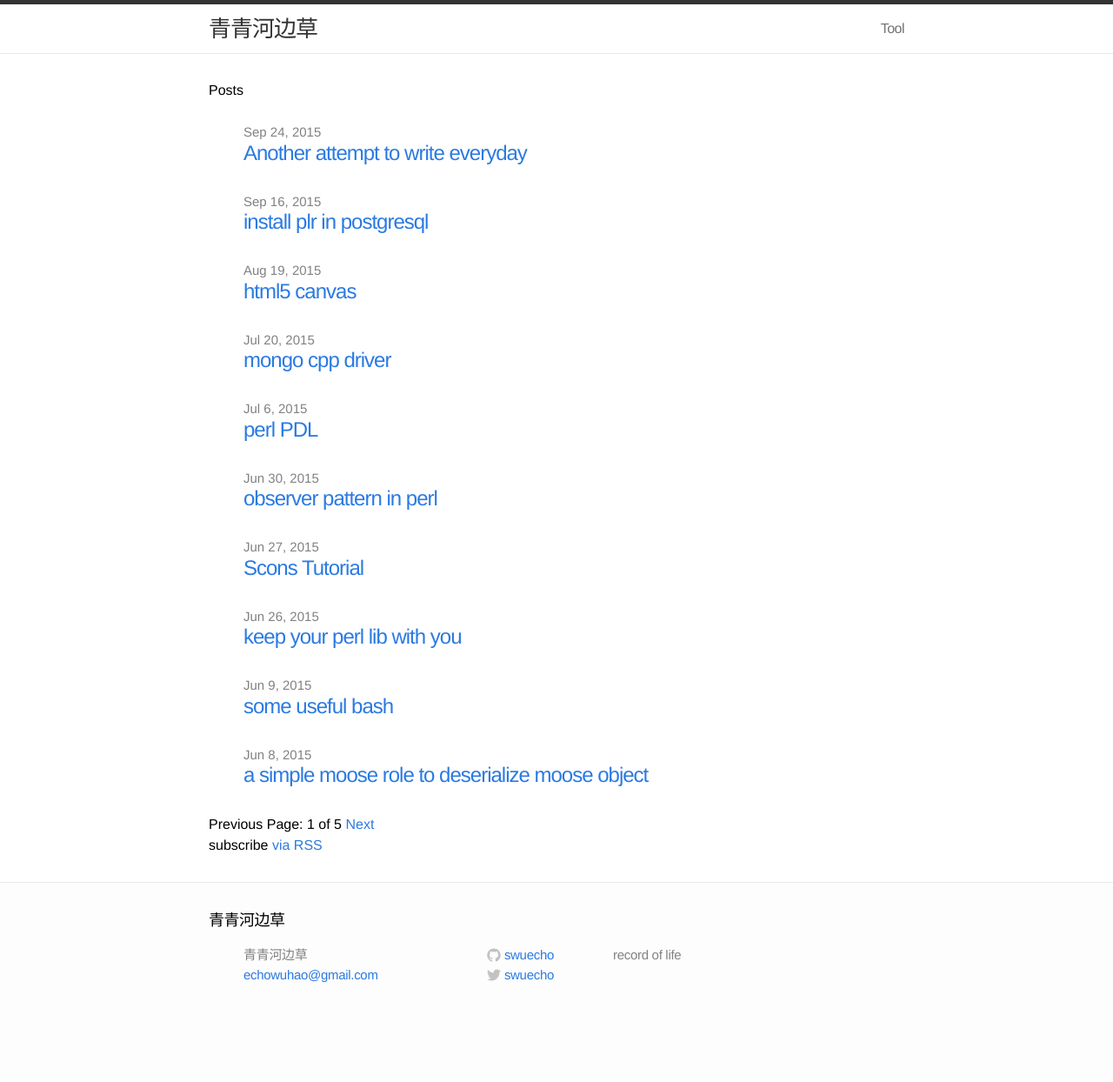
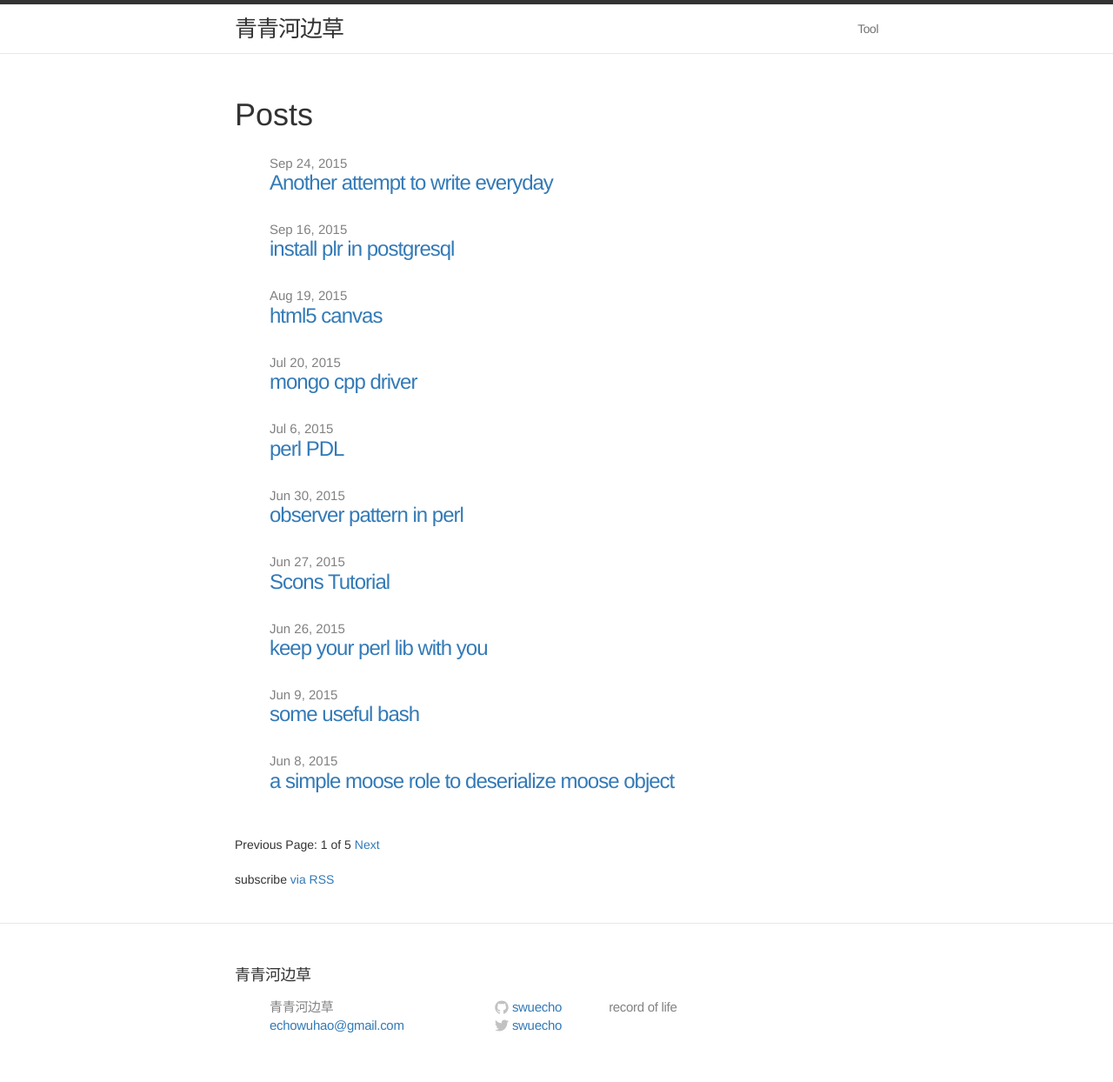
Before and after one commit to swuecho/swuecho.github.io, a Jekyll site: the page built from index.html, in a window 1280 px wide. Shown: the whole page at 87% size. Built offline with Jekyll 4.4.1, drawn with Linux system fonts in a browser that asks for light colours; the list of posts is cut into pages by our own code; before the commit the page ends 1177 px from its top, so only the background shows below that.

Commit message:
add bootstrap

```diff
--- a/_includes/head.html
+++ b/_includes/head.html
@@ -18,4 +18,14 @@
     ga('send', 'pageview');
     </script>
 
+    <!-- boostrap -->
+    <!-- Latest compiled and minified CSS -->
+    <link rel="stylesheet" href="https://maxcdn.bootstrapcdn.com/bootstrap/3.3.5/css/bootstrap.min.css">
+
+    <!-- Optional theme -->
+    <link rel="stylesheet" href="https://maxcdn.bootstrapcdn.com/bootstrap/3.3.5/css/bootstrap-theme.min.css">
+
+    <!-- Latest compiled and minified JavaScript -->
+    <script src="https://maxcdn.bootstrapcdn.com/bootstrap/3.3.5/js/bootstrap.min.js"></script>
+
 </head>
```
